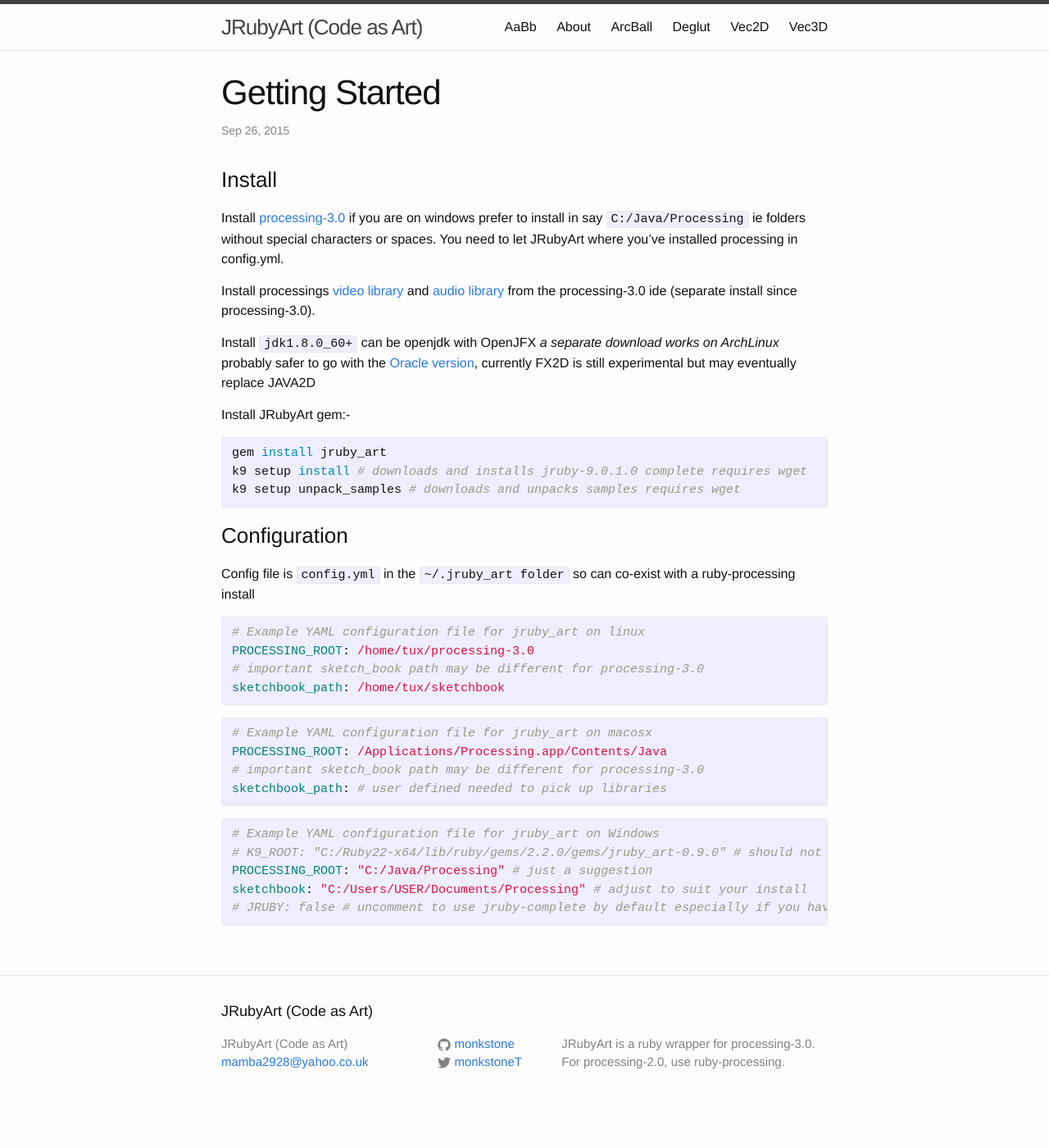
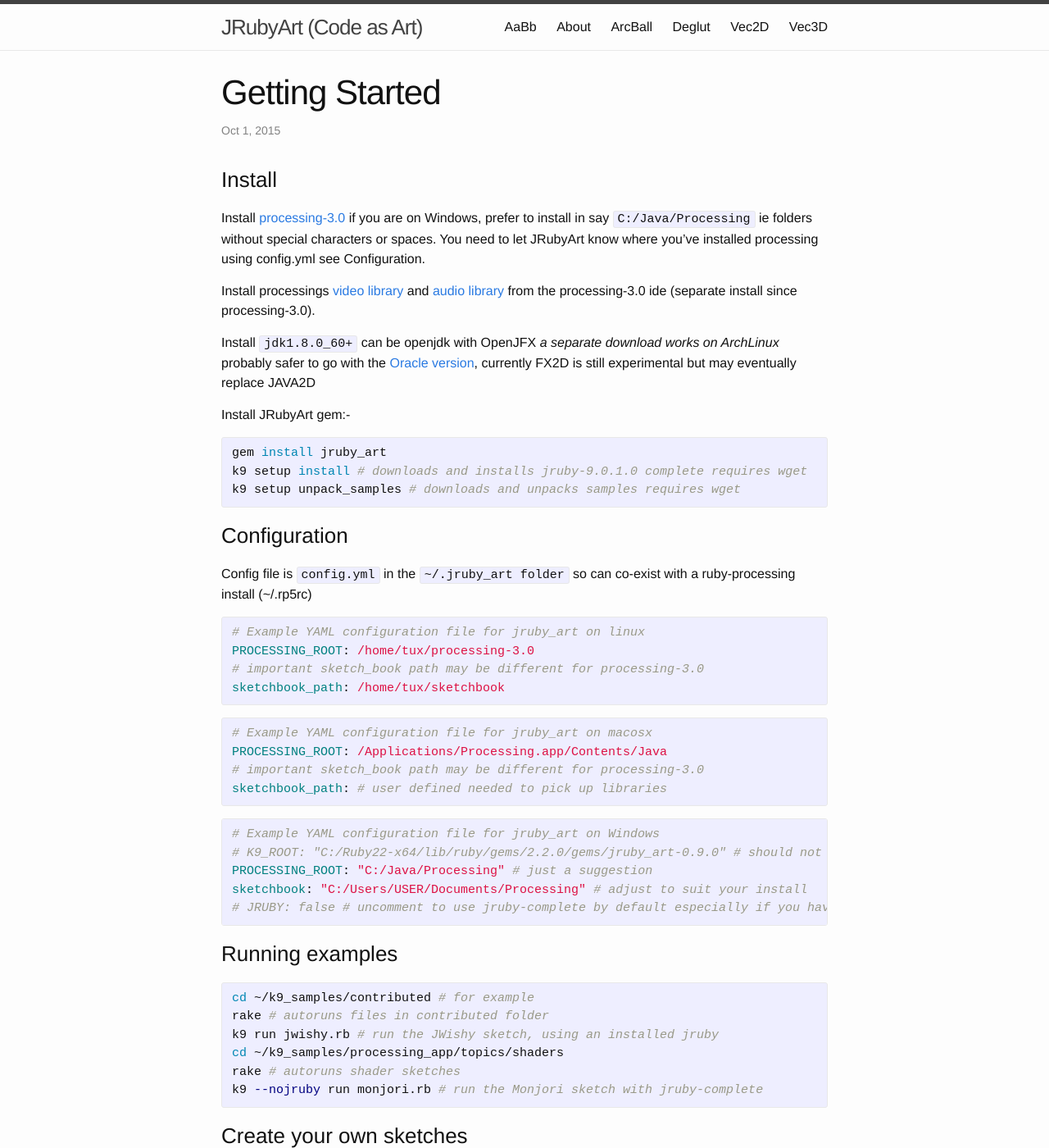
Before and after one commit to ruby-processing/ruby-processing.github.io, a Jekyll site: the page built from _posts/2015-09-01-getting_started.md, in a window 1280 px wide and 1400 px high. Shown: the whole window at 82% size. Built offline with Jekyll 4.4.1, drawn with Linux system fonts in a browser that asks for light colours; some of the changed text lies outside the part shown.

Commit message:
expand getting started

```diff
--- a/_posts/2015-09-01-getting_started.md
+++ b/_posts/2015-09-01-getting_started.md
@@ -1,12 +1,12 @@
 ---
 layout: post
 title:  "Getting Started"
-date:   2015-09-26 06:24:13
+date:   2015-10-01 06:24:13
 categories: jruby_art update
 ---
 ### Install
 
-Install [processing-3.0][processing] if you are on windows prefer to install in say `C:/Java/Processing` ie folders without special characters or spaces. You need to let JRubyArt where you've installed processing in config.yml.
+Install [processing-3.0][processing] if you are on Windows, prefer to install in say `C:/Java/Processing` ie folders without special characters or spaces. You need to let JRubyArt know where you've installed processing using config.yml see Configuration.
 
 Install processings [video library][video] and [audio library][audio] from the processing-3.0 ide (separate install since processing-3.0).
 
@@ -22,7 +22,7 @@
 
 ### Configuration
 
-Config file is `config.yml` in the `~/.jruby_art folder` so can co-exist with a ruby-processing install
+Config file is `config.yml` in the `~/.jruby_art folder` so can co-exist with a ruby-processing install (~/.rp5rc)
 
 {% highlight yaml %}
 # Example YAML configuration file for jruby_art on linux
@@ -46,6 +46,40 @@
 # JRUBY: false # uncomment to use jruby-complete by default especially if you haven't installed jruby
 {% endhighlight %}
 
+### Running examples
+
+{% highlight bash %}
+cd ~/k9_samples/contributed # for example
+rake # autoruns files in contributed folder
+k9 run jwishy.rb # run the JWishy sketch, using an installed jruby
+cd ~/k9_samples/processing_app/topics/shaders
+rake # autoruns shader sketches
+k9 --nojruby run monjori.rb # run the Monjori sketch with jruby-complete
+{% endhighlight %}
+
+### Create your own sketches
+
+{% highlight bash %}
+k9 create fred 200 200 # creates a bare sketch fred.rb (see below)
+vim fred.rb # other editors are available
+:!k9 run % # from vim runs the sketch
+{% endhighlight %}
+
+{% highlight ruby %}
+def setup
+  sketch_title 'Fred'
+end
+
+def draw
+
+end
+
+def settings
+  size 200, 200, FX2D
+  # smooth # here
+end
+{% endhighlight %}
+
 [processing]:https://www.processing.org/tutorials/gettingstarted/
 [video]:https://www.processing.org/reference/libraries/video/
 [audio]:https://processing.org/reference/libraries/sound/
```
